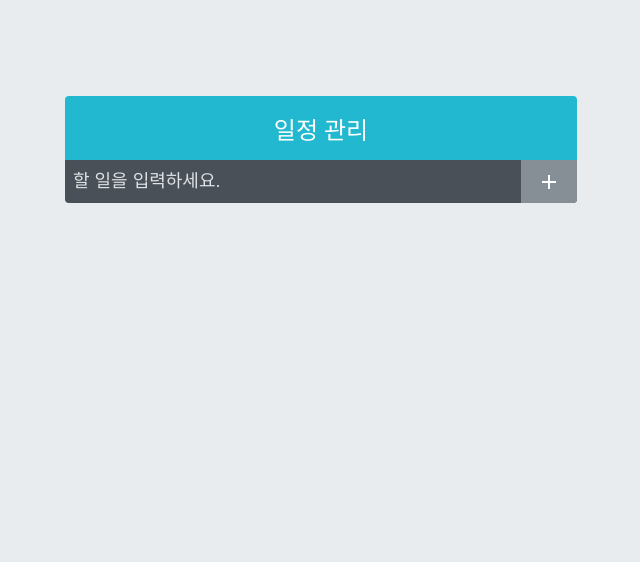
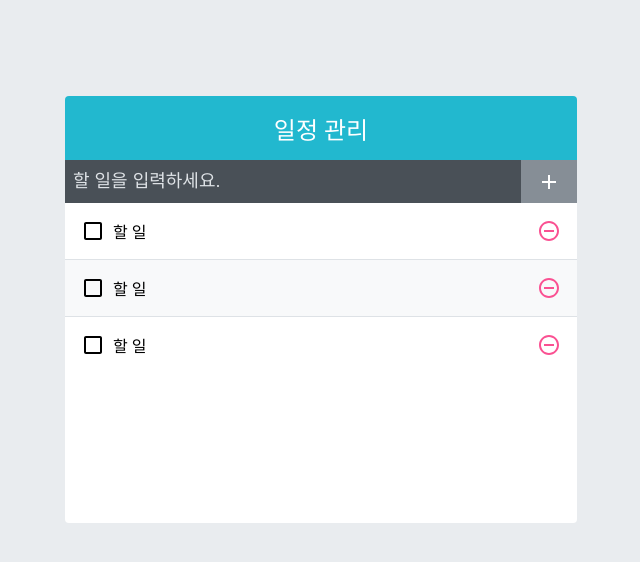
Before and after one commit to heyimcsy/React-handling-skills_todo_app, a React (Create React App) app: page / in a window 1280 px wide. Shown: the top 562 px of the page, without its empty margins (319-959 px from the left). Built offline with nearby package versions, Linux system fonts and the light colour scheme.

Commit message:
Create todo list template

```diff
--- a/src/App.js
+++ b/src/App.js
@@ -1,7 +1,8 @@
 import TodoTemplate from './components/TodoTemplate';
 import TodoInsert from './components/TodoInsert';
+import TodoList from './components/TodoList';
 
 const App = () => {
-  return <TodoTemplate><TodoInsert/></TodoTemplate>
+  return <TodoTemplate><TodoInsert/><TodoList/></TodoTemplate>
 }
 export default App;
--- /dev/null
+++ b/src/components/TodoList.js
@@ -0,0 +1,14 @@
+import './TodoList.scss'
+import TodoListItem from './TodoListItem';
+
+const TodoList = ()=> {
+  return (
+    <div className="TodoList">
+      <TodoListItem />
+      <TodoListItem />
+      <TodoListItem />
+    </div>
+  )
+}
+
+export default TodoList
--- /dev/null
+++ b/src/components/TodoList.scss
@@ -0,0 +1,5 @@
+.TodoList {
+  min-height: 320px;
+  max-height: 513px;
+  overflow-y: auto;
+}
--- /dev/null
+++ b/src/components/TodoListItem.js
@@ -0,0 +1,18 @@
+import { MdCheckBoxOutlineBlank, MdRemoveCircleOutline, MdCheckBox} from 'react-icons/md';
+import './TodoListItem.scss'
+
+const TodoListItem = ( )=> {
+  return (
+    <div className="TodoListItem">
+      <div className="checkbox">
+        <MdCheckBoxOutlineBlank/>
+        <div className="text">할 일</div>
+      </div>
+      <div className="remove">
+        <MdRemoveCircleOutline />
+      </div>
+    </div>
+  )
+}
+
+export default TodoListItem
--- /dev/null
+++ b/src/components/TodoListItem.scss
@@ -0,0 +1,44 @@
+.TodoListItem{
+  padding: 1rem;
+  display: flex;
+  align-items: center;
+  &:nth-child(even){
+    background: #f8f9fa;
+  }
+  .checkbox{
+    cursor: pointer;
+    flex: 1;
+    display: flex;
+    align-items: center;
+    svg{
+      font-size: 1.5rem;
+    }
+    .text{
+      margin-left: 0.5rem;
+      flex: 1
+    }
+    &.checked {
+      svg{
+        color: #22b8cf;
+      }
+      .text{
+        color: #adb5db;
+        text-decoration: line-through;
+      }
+    }
+  }
+  .remove{
+    display: flex;
+    align-items: center;
+    font-size: 1.5rem;
+    color: #fa5192;
+    cursor: pointer;
+    &:hover{
+      color: #ff8787
+    }
+  }
+
+  & + & {
+    border-top: 1px solid #dee2e6;
+  }
+}
```
